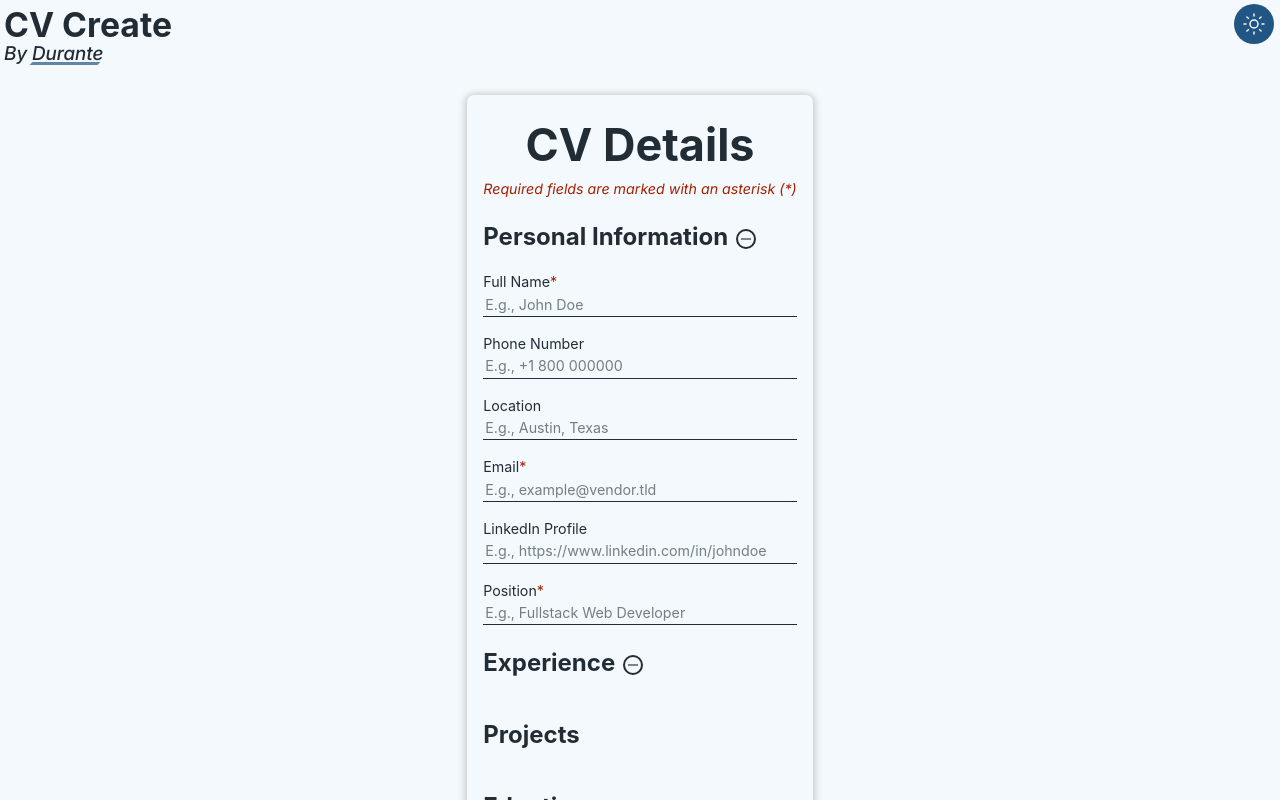
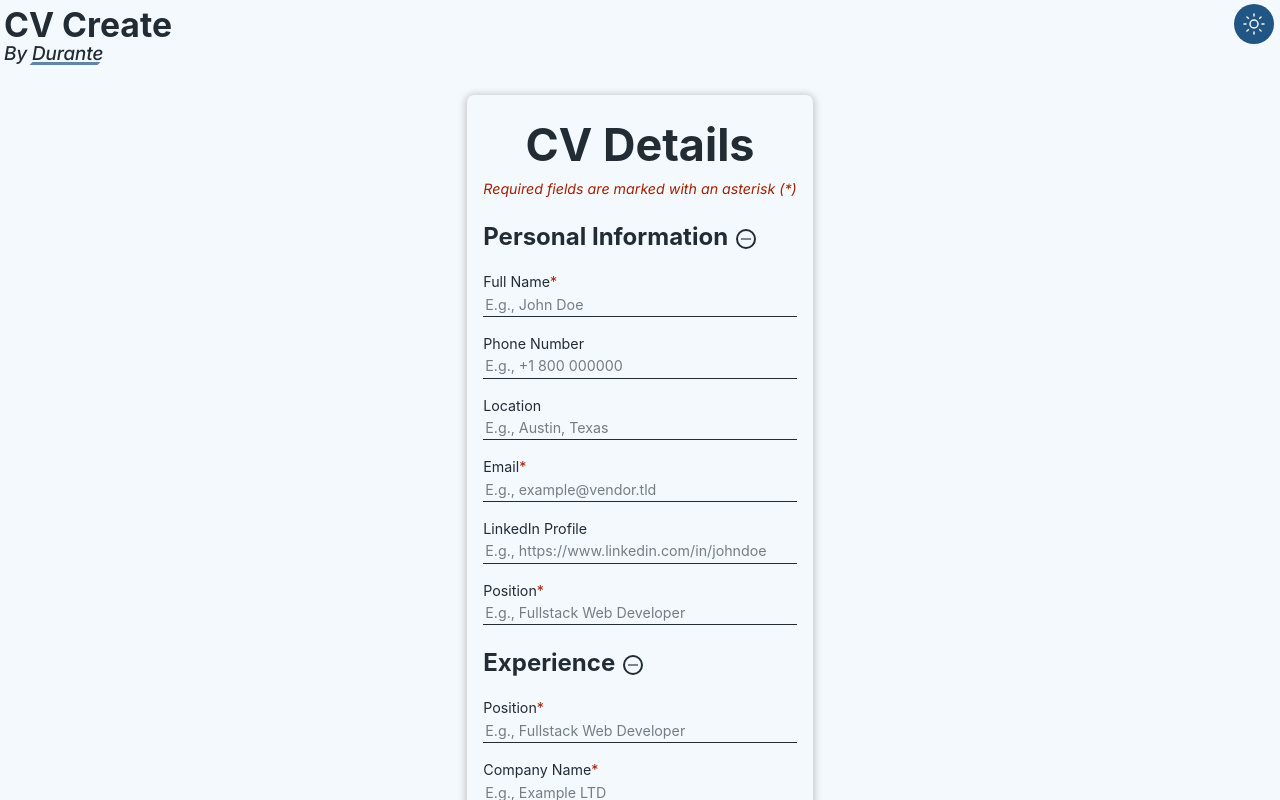
Before and after one commit to Dur4nt3/cv_project, a React (Vite) app: page / in a window 1280 px wide. Both pictures are taken after a click on the button "START". Shown: the top 800 px of the page. Built offline with nearby package versions, Linux system fonts and the light colour scheme; a web font is replaced by a local one.

Commit message:
Update "Experience" form section

```diff
--- a/src/assets/stylesheets/Form.css
+++ b/src/assets/stylesheets/Form.css
@@ -75,7 +75,7 @@ body.dark-mode .submit-form {
     flex-direction: column;
 }
 
-.form-inputs > *:not(:last-child) {
+.form-inputs > *:not(:last-child), .experience-segment > *:not(:last-child) {
     margin-bottom: 1rem;
 }
 
--- a/src/modules/components/ExperienceSegment.jsx
+++ b/src/modules/components/ExperienceSegment.jsx
@@ -3,5 +3,53 @@ export default function ExperienceSegment({
     experienceItem,
     updateExperience,
 }) {
-    return <div className='experience-segment'></div>;
+    return (
+        <div className='experience-segment' id={itemId}>
+            {Object.keys(experienceItem).map((key) => {
+                if (key === 'positionDescription') {
+                    return <span key={key}>Placeholder for description</span>;
+                }
+
+                const labels = {
+                    position: 'Position',
+                    companyName: 'Company Name',
+                    companyLocation: 'Company Location',
+                    positionStartDate: 'Position Start Date',
+                    positionEndDate: 'Position End Date',
+                };
+
+                const placeholders = {
+                    position: 'E.g., Fullstack Web Developer',
+                    companyName: 'E.g., Example LTD',
+                    companyLocation: 'E.g., Austin, Texas',
+                    positionStartDate: 'E.g., 30-12-2023',
+                    positionEndDate: 'E.g., 30-12-2024',
+                };
+
+                return (
+                    <div className='form-row' key={key}>
+                        <label className='form-label'>
+                            {labels[key]}
+                            <span className='required-indicator'>*</span>
+                        </label>
+                        <input
+                            className='form-input'
+                            type={
+                                key === 'positionStartDate' ||
+                                key === 'positionEndDate'
+                                    ? 'date'
+                                    : 'text'
+                            }
+                            required={true}
+                            value={experienceItem[key]}
+                            onChange={(event) =>
+                                updateExperience(event, itemId, key)
+                            }
+                            placeholder={placeholders[key]}
+                        />
+                    </div>
+                );
+            })}
+        </div>
+    );
 }
```
